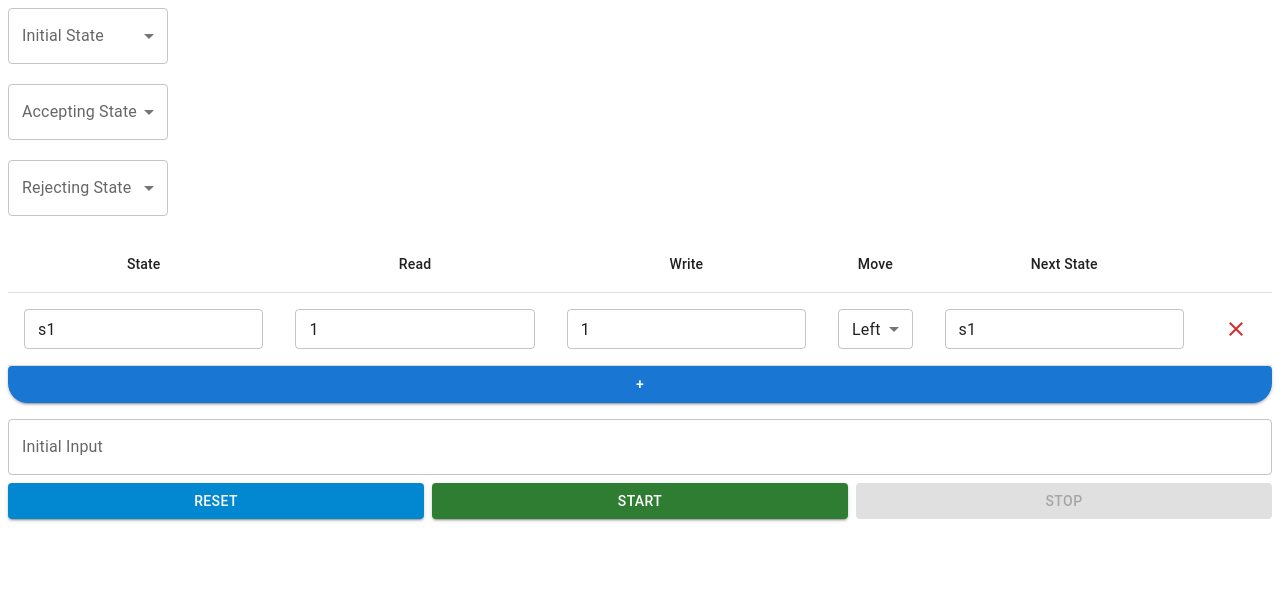
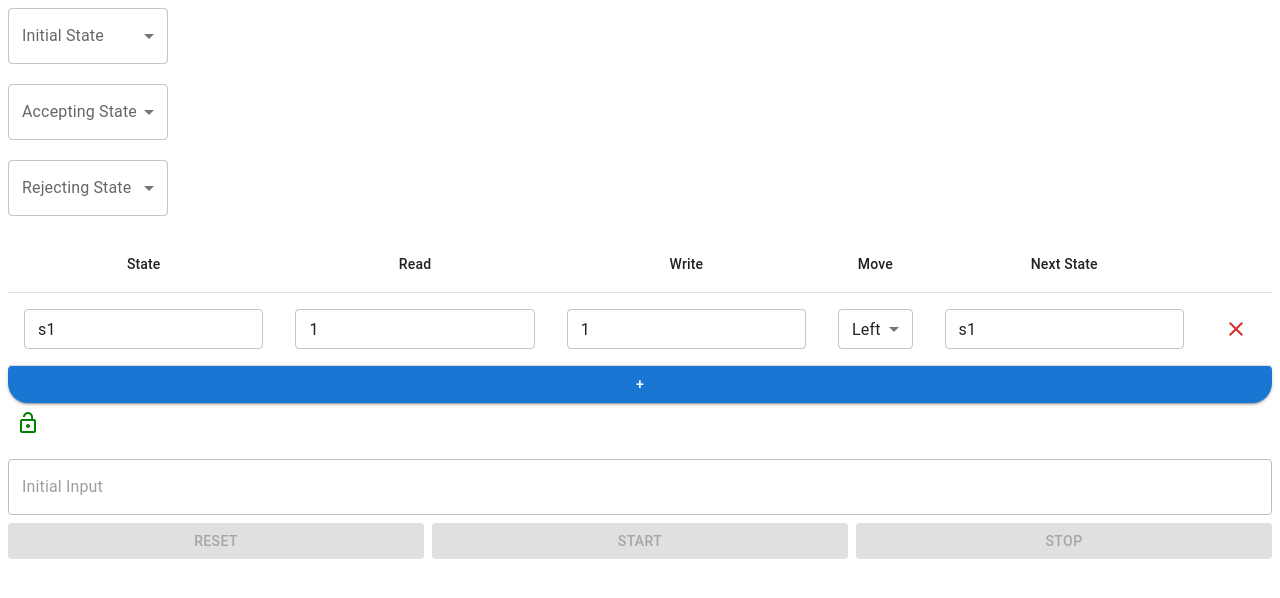
Before and after one commit to Kr1sh1/Turing-Machine-Simulator, a React (Vite) app: page /machines in a window 1280 px wide. Shown: the top 598 px of the page. Built offline with nearby package versions, Linux system fonts and the light colour scheme.

Commit message:
Add a lock editor button to MachineControls
Locking the editor will cause the definition of the turing machine to be refreshed and allow to run simulations.
While the Turing machine is running the definition cannot be altered.

```diff
--- a/src/components/MachineControls.jsx
+++ b/src/components/MachineControls.jsx
@@ -1,18 +1,24 @@
-import { Button, Grid, TextField, Box } from "@mui/material";
+import { Lock, LockOpen } from "@mui/icons-material";
+import { Button, Grid, TextField, Box, IconButton } from "@mui/material";
 
-export default function MachineControls({ startDisabled, stopDisabled, reset, start, stop, setInitialValue }) {
+export default function MachineControls({
+  reset, start, stop, setInitialValue,
+  editorIsLocked, setEditorIsLocked, turingMachineIsRunning }) {
   return (
     <Box>
-      <TextField label="Initial Input" margin="normal" fullWidth onChange={(event) => setInitialValue(event.target.value)} />
+      <IconButton disabled={turingMachineIsRunning} onClick={() => setEditorIsLocked(!editorIsLocked)}>
+        {editorIsLocked ? <Lock sx={{ color: "gold" }} /> : <LockOpen sx={{ color: "green" }} />}
+      </IconButton>
+      <TextField label="Initial Input" margin="normal" fullWidth onChange={(event) => setInitialValue(event.target.value)} disabled={!editorIsLocked} />
       <Grid container className="machine-controls" spacing={1}>
         <Grid item xs={4}>
-          <Button variant="contained" color="info" fullWidth onClick={reset}>Reset</Button>
+          <Button variant="contained" color="info" fullWidth onClick={reset} disabled={!editorIsLocked}>Reset</Button>
         </Grid>
         <Grid item xs={4}>
-          <Button variant="contained" color="success" fullWidth onClick={start} disabled={startDisabled}>Start</Button>
+          <Button variant="contained" color="success" fullWidth onClick={start} disabled={turingMachineIsRunning || !editorIsLocked}>Start</Button>
         </Grid>
         <Grid item xs={4}>
-          <Button variant="contained" color="error" fullWidth onClick={stop} disabled={stopDisabled}>Stop</Button>
+          <Button variant="contained" color="error" fullWidth onClick={stop} disabled={!turingMachineIsRunning}>Stop</Button>
         </Grid>
       </Grid>
     </Box>
--- a/src/components/StateSelection.jsx
+++ b/src/components/StateSelection.jsx
@@ -1,6 +1,6 @@
 import { FormControl, Grid, InputLabel, MenuItem, Select } from "@mui/material";
 
-export default function StateSelection({ states, selections, setSelections }) {
+export default function StateSelection({ states, selections, setSelections, editorIsLocked }) {
   const handleSelectionChange = (value, type) => {
     let otherTypes = Object.keys(selections).filter(selectionType => selectionType !== type)
     let sameValue = otherTypes.find(selectionType => selections[selectionType] === value)
@@ -16,7 +16,7 @@ export default function StateSelection({ states, selections, setSelections }) {
     <Grid container direction="column">
       {Object.keys(selections).map(type => (
         <Grid item key={type}>
-          <FormControl sx={{ minWidth: "160px", paddingBottom: "20px" }}>
+          <FormControl sx={{ minWidth: "160px", paddingBottom: "20px" }} disabled={editorIsLocked}>
             <InputLabel>{type}</InputLabel>
             <Select
               labelId="demo-simple-select-helper-label"
--- a/src/components/TransitionRepresentation.jsx
+++ b/src/components/TransitionRepresentation.jsx
@@ -2,7 +2,7 @@ import { useEffect, useState } from "react";
 import StateSelection from "./StateSelection";
 import TransitionTable from "./TransitionTable";
 
-export default function TransitionRepresentation({ transitions, setTransitions, selections, setSelections }) {
+export default function TransitionRepresentation({ transitions, setTransitions, selections, setSelections, editorIsLocked, activeTransitionID }) {
   const [states, setStates] = useState([]);
 
   useEffect(() => {
@@ -28,8 +28,8 @@ export default function TransitionRepresentation({ transitions, setTransitions,
 
   return (
     <>
-    <StateSelection states={states} selections={selections} setSelections={setSelections} />
-    <TransitionTable transitions={transitions} setTransitions={setTransitions} />
+    <StateSelection states={states} selections={selections} setSelections={setSelections} editorIsLocked={editorIsLocked} />
+    <TransitionTable transitions={transitions} setTransitions={setTransitions} editorIsLocked={editorIsLocked} activeTransitionID={activeTransitionID} />
     </>
   )
 }
--- a/src/components/TransitionTable.jsx
+++ b/src/components/TransitionTable.jsx
@@ -33,7 +33,7 @@ const defaultTransition = {
   nextState: "",
 }
 
-export default function TransitionTable({ transitions, setTransitions }) {
+export default function TransitionTable({ transitions, setTransitions, editorIsLocked, activeTransitionID }) {
   const [counter, setCounter] = useState(1)
 
   const newRow = () => {
@@ -71,13 +71,13 @@ export default function TransitionTable({ transitions, setTransitions }) {
 
           <TableBody>
             {transitions.map(transition => (
-              <TableRow key={transition.id}>
-                <TableCell align="center"><TextField size="small" value={transition.state} onChange={event => transitionUpdate(event, transition.id, "state")} /></TableCell>
-                <TableCell align="center"><TextField size="small" value={transition.read} onChange={event => transitionUpdate(event, transition.id, "read")} inputProps={{ maxLength: 1 }} /></TableCell>
-                <TableCell align="center"><TextField size="small" value={transition.write} onChange={event => transitionUpdate(event, transition.id, "write")} inputProps={{ maxLength: 1 }} /></TableCell>
+              <TableRow key={transition.id} sx={{ backgroundColor: transition.id === activeTransitionID ? "green" : "white" }}>
+                <TableCell align="center"><TextField disabled={editorIsLocked} size="small" value={transition.state} onChange={event => transitionUpdate(event, transition.id, "state")} /></TableCell>
+                <TableCell align="center"><TextField disabled={editorIsLocked} size="small" value={transition.read} onChange={event => transitionUpdate(event, transition.id, "read")} inputProps={{ maxLength: 1 }} /></TableCell>
+                <TableCell align="center"><TextField disabled={editorIsLocked} size="small" value={transition.write} onChange={event => transitionUpdate(event, transition.id, "write")} inputProps={{ maxLength: 1 }} /></TableCell>
 
                 <TableCell align="center">
-                  <TextField size="small" select value={transition.move} onChange={event => transitionUpdate(event, transition.id, "move")}>
+                  <TextField disabled={editorIsLocked} size="small" select value={transition.move} onChange={event => transitionUpdate(event, transition.id, "move")}>
                     {moves.map(move => (
                       <MenuItem key={move.value} value={move.value}>
                         {move.label}
@@ -86,9 +86,9 @@ export default function TransitionTable({ transitions, setTransitions }) {
                   </TextField>
                 </TableCell>
 
-                <TableCell align="center"><TextField size="small" value={transition.nextState} onChange={event => transitionUpdate(event, transition.id, "nextState")} /></TableCell>
+                <TableCell align="center"><TextField disabled={editorIsLocked} size="small" value={transition.nextState} onChange={event => transitionUpdate(event, transition.id, "nextState")} /></TableCell>
                 <TableCell>
-                  <IconButton onClick={() => deleteRow(transition.id)}>
+                  <IconButton disabled={editorIsLocked} onClick={() => deleteRow(transition.id)}>
                     <ClearIcon color="error" />
                   </IconButton>
                 </TableCell>
@@ -98,7 +98,7 @@ export default function TransitionTable({ transitions, setTransitions }) {
         </Table>
       </TableContainer>
 
-      <Button variant="contained" sx={{ borderBottomLeftRadius: "20px", borderBottomRightRadius: "20px" }} fullWidth onClick={newRow}>+</Button>
+      <Button variant="contained" sx={{ borderBottomLeftRadius: "20px", borderBottomRightRadius: "20px" }} disabled={editorIsLocked} fullWidth onClick={newRow}>+</Button>
     </Box>
   )
 }
--- a/src/pages/Machines.jsx
+++ b/src/pages/Machines.jsx
@@ -3,8 +3,6 @@ import MachineControls from "../components/MachineControls";
 import TransitionRepresentation from "../components/TransitionRepresentation";
 
 export default function Machines() {
-  const [stopDisabled, setStopDisabled] = useState(true)
-  const [startDisabled, setStartDisabled] = useState(false)
   const [initialValue, setInitialValue] = useState("");
   const [transitions, setTransitions] = useState([
     {
@@ -20,21 +18,20 @@ export default function Machines() {
     "Accepting State": "",
     "Rejecting State": "",
   })
+  const [editorIsLocked, setEditorIsLocked] = useState(false)
+  const [activeTransitionID, setActiveTransitionID] = useState(-1)
+  const [turingMachineIsRunning, setTuringMachineIsRunning] = useState(false)
 
   const resetPressed = () => {
-    console.log(initialValue)
-    setStartDisabled(false)
-    setStopDisabled(true)
+    stopPressed()
   }
 
   const startPressed = () => {
-    setStartDisabled(true)
-    setStopDisabled(false)
+    setTuringMachineIsRunning(true)
   }
 
   const stopPressed = () => {
-    setStartDisabled(false)
-    setStopDisabled(true)
+    setTuringMachineIsRunning(false)
   }
 
   return (
@@ -43,15 +40,18 @@ export default function Machines() {
       transitions={transitions}
       setTransitions={setTransitions}
       selections={selections}
-      setSelections={setSelections} />
+      setSelections={setSelections}
+      editorIsLocked={editorIsLocked}
+      activeTransitionID={activeTransitionID} />
 
     <MachineControls
-      startDisabled={startDisabled}
-      stopDisabled={stopDisabled}
       reset={resetPressed}
       start={startPressed}
       stop={stopPressed}
-      setInitialValue={setInitialValue} />
+      setInitialValue={setInitialValue}
+      editorIsLocked={editorIsLocked}
+      setEditorIsLocked={setEditorIsLocked}
+      turingMachineIsRunning={turingMachineIsRunning} />
     </>
   )
 }
```
